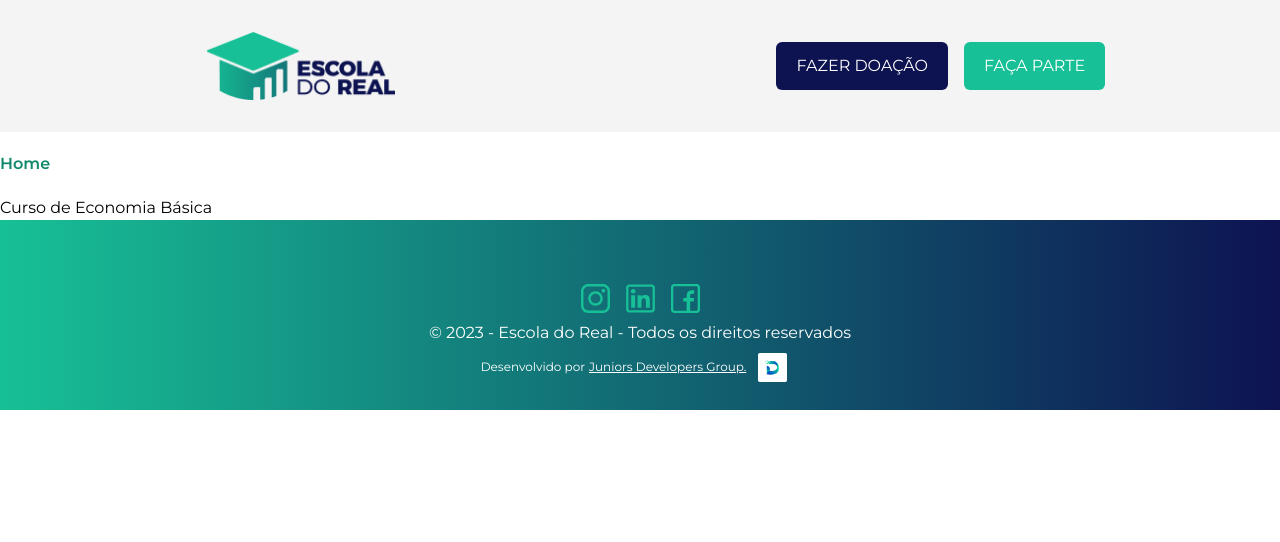
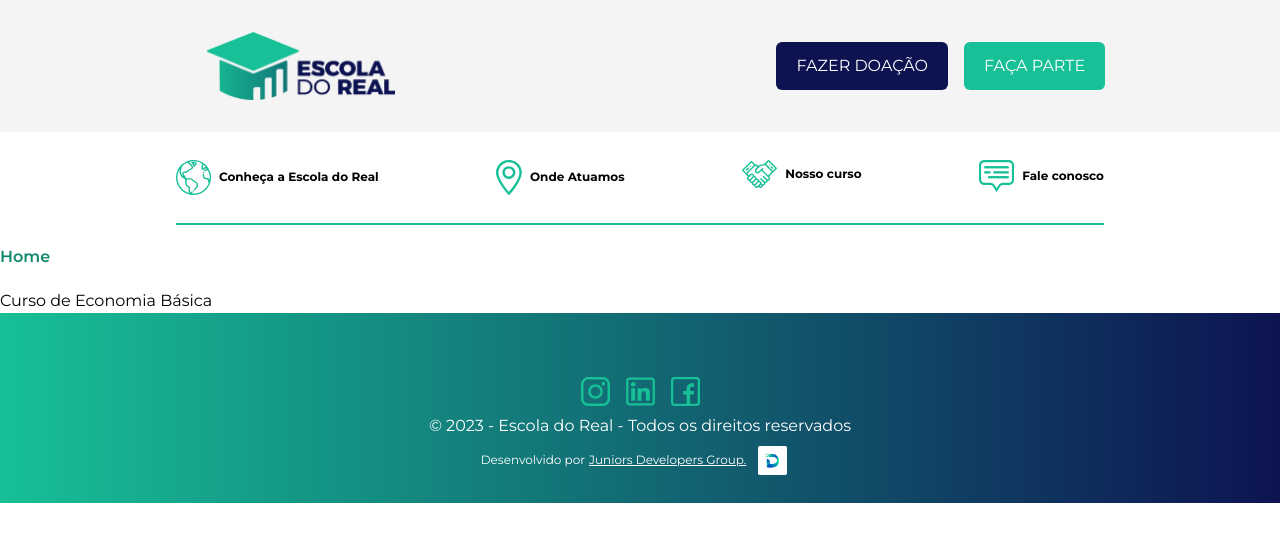
Before and after one commit to luixgabriel/Escola-do-Real, a Next.js app: page / in a window 1280 px wide. Shown: the top 542 px of the page. Built offline with nearby package versions, Linux system fonts and the light colour scheme.

Commit message:
feature: add Navbar no projeto

```diff
--- a/src/app/page.tsx
+++ b/src/app/page.tsx
@@ -1,9 +1,11 @@
+import Navbar from '@/components/Navbar'
 import Link from 'next/link'
 
 export default function Home() {
   const content = 'Home'
   return (
     <>
+      <Navbar />
       <h1 className="py-5 font-semibold text-green-700">{content}</h1>
       <Link href={'/curso/economia-basica'}>Curso de Economia Básica</Link>
     </>
--- /dev/null
+++ b/src/components/Navbar.tsx
@@ -0,0 +1,72 @@
+import Image from 'next/image'
+
+export default function Navbar() {
+  return (
+    <nav className="margin_main flex justify-between border-b-2 border-green-500 py-7 text-xs font-bold ">
+      <ul>
+        <li>
+          <a href="#" target="_top" className="flex items-center gap-2">
+            <Image
+              src="/icons/globe.svg"
+              height={35}
+              width={35}
+              alt="globe icon"
+            />
+            <span>Conheça a Escola do Real</span>
+          </a>
+        </li>
+      </ul>
+      <ul>
+        <li className="flex">
+          <a
+            href="#onde_atuamos"
+            target="_parent"
+            className="flex items-center gap-2"
+          >
+            <Image
+              src="/icons/location.svg"
+              height={35}
+              width={25.65}
+              alt="location icon"
+            />
+            <span>Onde Atuamos</span>
+          </a>
+        </li>
+      </ul>
+      <ul>
+        <li className="flex">
+          <a
+            href="#nosso_curso"
+            target="_parent"
+            className="flex items-center gap-2"
+          >
+            <Image
+              src="/icons/hands.svg"
+              height={35}
+              width={35}
+              alt="hands icon"
+            />
+            <span>Nosso curso</span>
+          </a>
+        </li>
+      </ul>
+      <ul>
+        <li className="flex">
+          <a
+            href="#fale_conosco"
+            target="_parent"
+            className="flex items-center gap-2"
+          >
+            <Image
+              src="/icons/talk.svg"
+              height={35}
+              width={35}
+              alt="talk icon"
+            />
+            <span>Fale conosco</span>
+          </a>
+        </li>
+      </ul>
+    </nav>
+  )
+}
```
